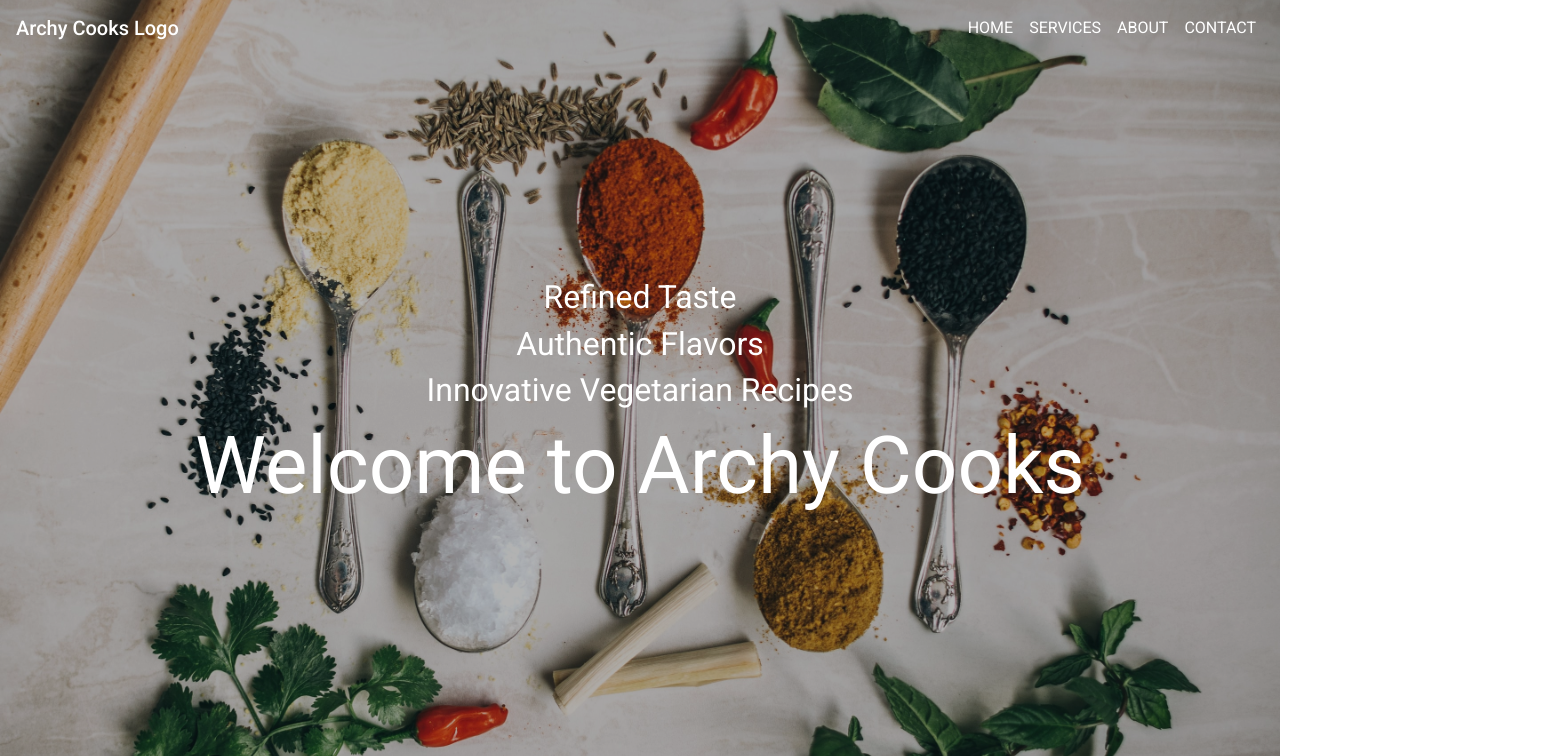
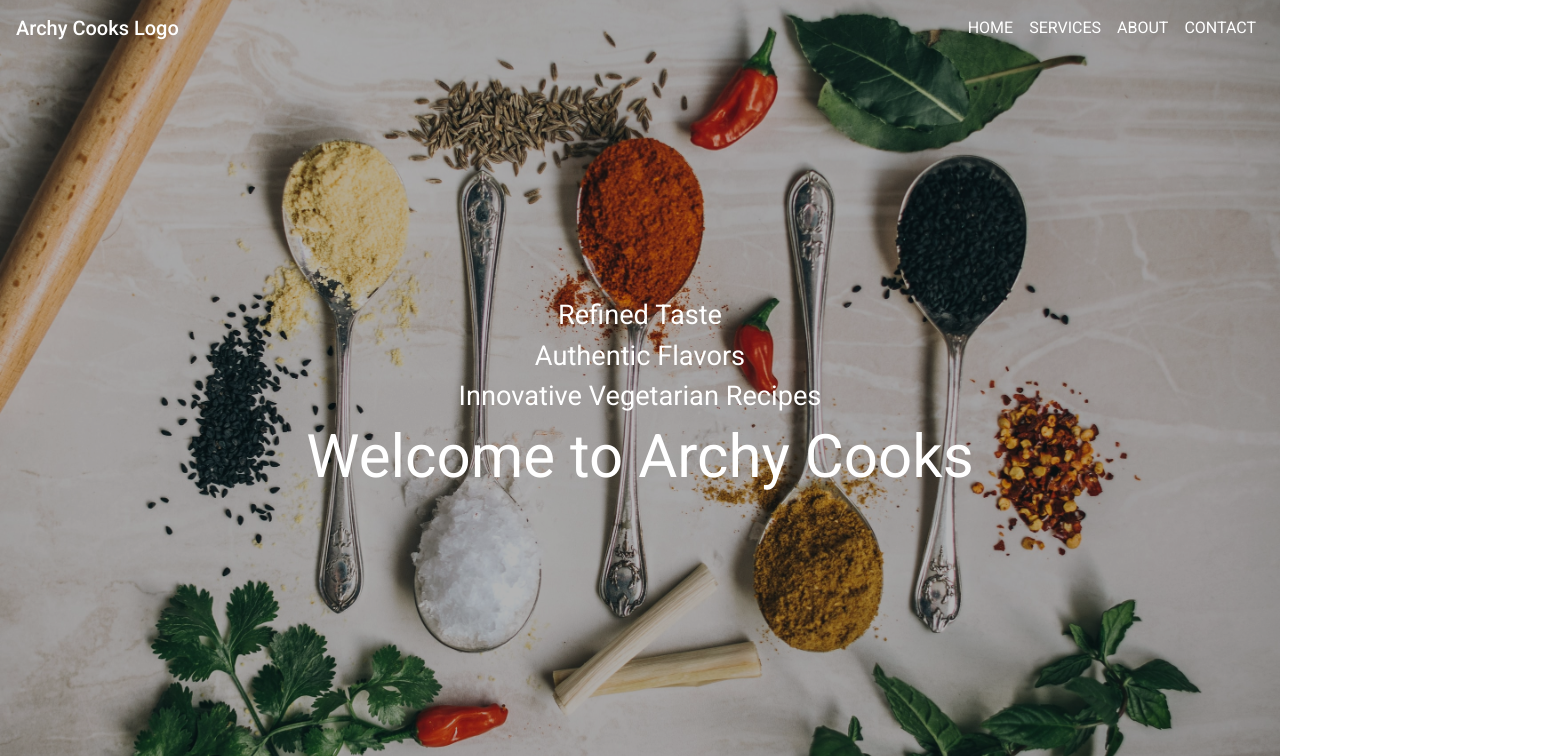
Before and after one commit to himanshu-sxna/ar-cooks, a React (Create React App) app in the folder client/: page / in a window 1280 px wide. Shown: the top 756 px of the page, 1545 px wide, since content can reach past the window. Built offline with nearby package versions, Linux system fonts and the light colour scheme; no server answers.

Commit message:
changed font size

```diff
--- a/client/src/components/Hero/hero.css
+++ b/client/src/components/Hero/hero.css
@@ -6,9 +6,9 @@
 }
 .hero-h1{
     font-weight: 400;
-    font-size: 5em;
+    font-size: 3.75em;
 }
 .hero-h3{
     font-weight: 400;
-    font-size: 2em;
+    font-size: em;
 }
```
